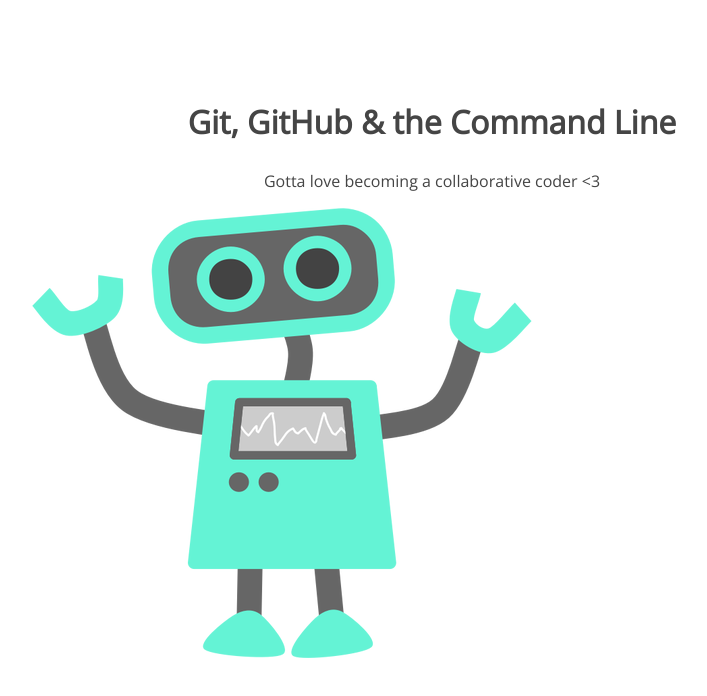
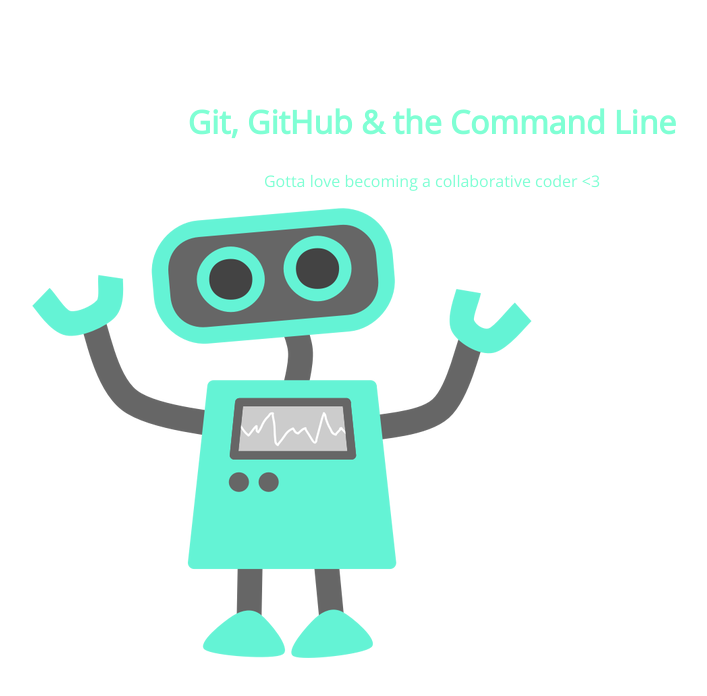
Before and after one commit to NajkiNajk/105-project, a plain HTML site: page index.html in a window 1280 px wide. Shown: the whole page, without its empty margins (208-915 px from the left). Drawn offline with nearby package versions, Linux system fonts and the light colour scheme.

Commit message:
Change color h1

```diff
--- a/css/style.css
+++ b/css/style.css
@@ -5,7 +5,7 @@
 section h1,
 section p {
 	text-align: center;
-	color: #454545;
+	color: #7FFFD4;
 }
 section h1 {
 	font: 32px 'Open Sans';
```
